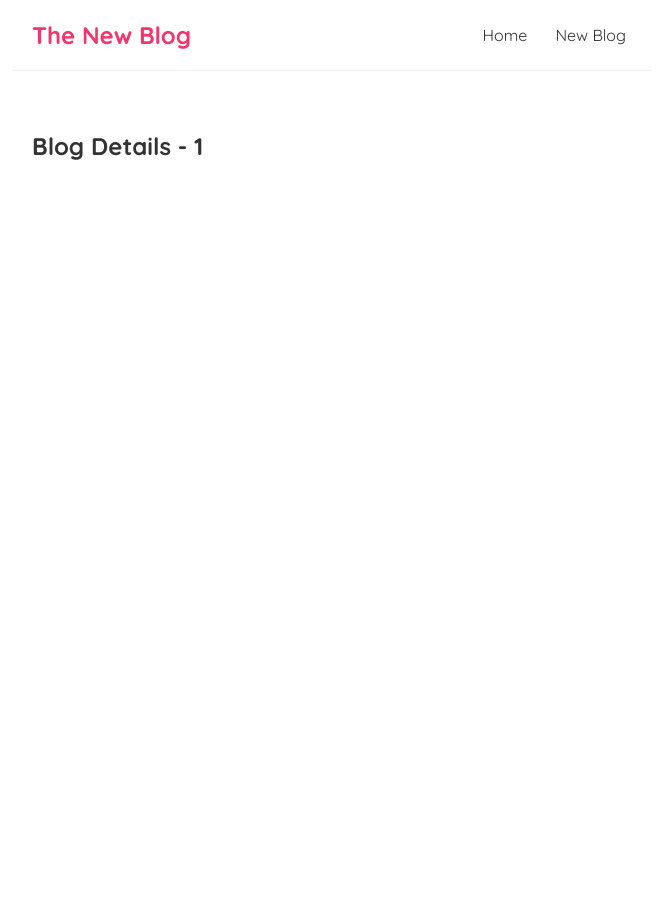
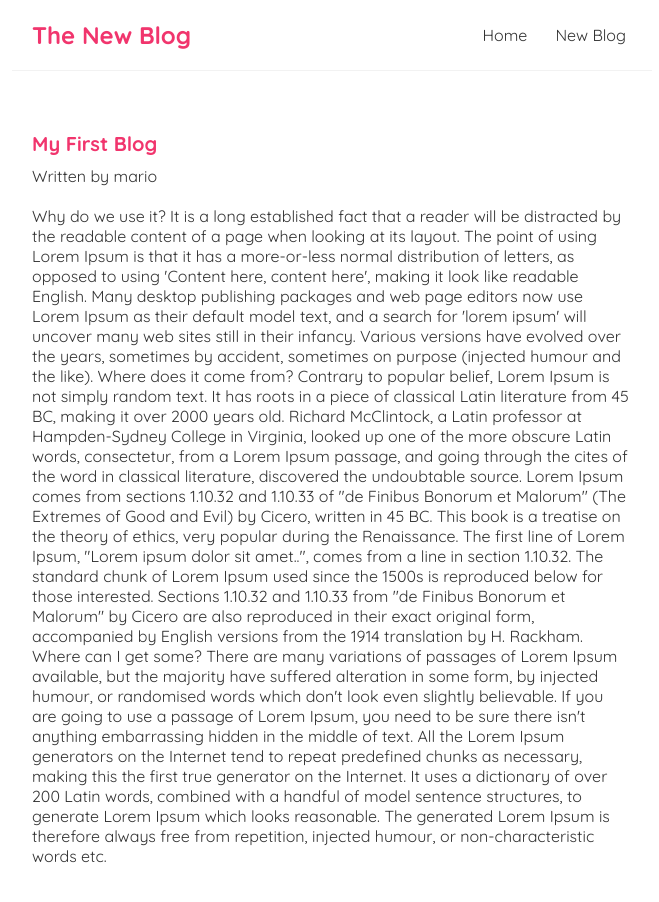
Before and after one commit to JakGi/workshop, a React (Create React App) app in the folder React.js/moja-aplikacja/: page /blogs/1 in a window 1280 px wide. Shown: the top 902 px of the page, without its empty margins (308-967 px from the left). Before the commit the page ends 800 px from the top, so only its background shows below. Built offline with nearby package versions, Linux system fonts and the light colour scheme; data requests are answered from the project's data file.

Commit message:
Reusing Custom Hooks

```diff
--- a/React.js/moja-aplikacja/src/BlogDetails.js
+++ b/React.js/moja-aplikacja/src/BlogDetails.js
@@ -1,13 +1,27 @@
 import { useParams } from "react-router";
+import useFetch from "./useFetch";
 
 const BlogDetails = () => {
-    const { id } = useParams();
+  const { id } = useParams();
+  const {
+    data: blog,
+    error,
+    isLoading,
+  } = useFetch("http://localhost:8000/blogs/" + id);
 
-    return (
-        <div className="blog-details">
-            <h2>Blog Details - { id }</h2>
-        </div>
-     );
-}
+  return (
+    <div className="blog-details">
+      {isLoading && <div>Loading...</div>}
+      {error && <div>{error}</div>}
+      {blog && (
+        <article>
+          <h2>{blog.title}</h2>
+          <p>Written by {blog.author}</p>
+          <div>{blog.body}</div>
+        </article>
+      )}
+    </div>
+  );
+};
 
 export default BlogDetails;
--- a/React.js/moja-aplikacja/src/index.css
+++ b/React.js/moja-aplikacja/src/index.css
@@ -50,3 +50,20 @@
 .blog-preview a {
  text-decoration: none;
 }
+/* blog details page */
+.blog-details h2 {
+  font-size: 20px;
+  color: #f1356d;
+  margin-bottom: 10px;
+}
+.blog-details div {
+  margin: 20px 0;
+}
+.blog-details button {
+  background: #f1356d;
+  color: #fff;
+  border: 0;
+  padding: 8px;
+  border-radius: 8px;
+  cursor: pointer;
+}
```
